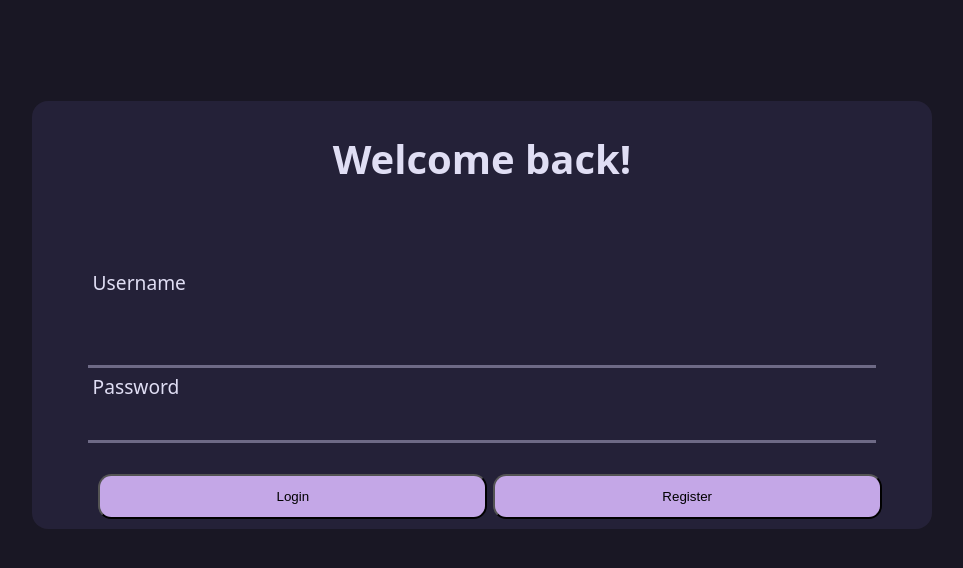
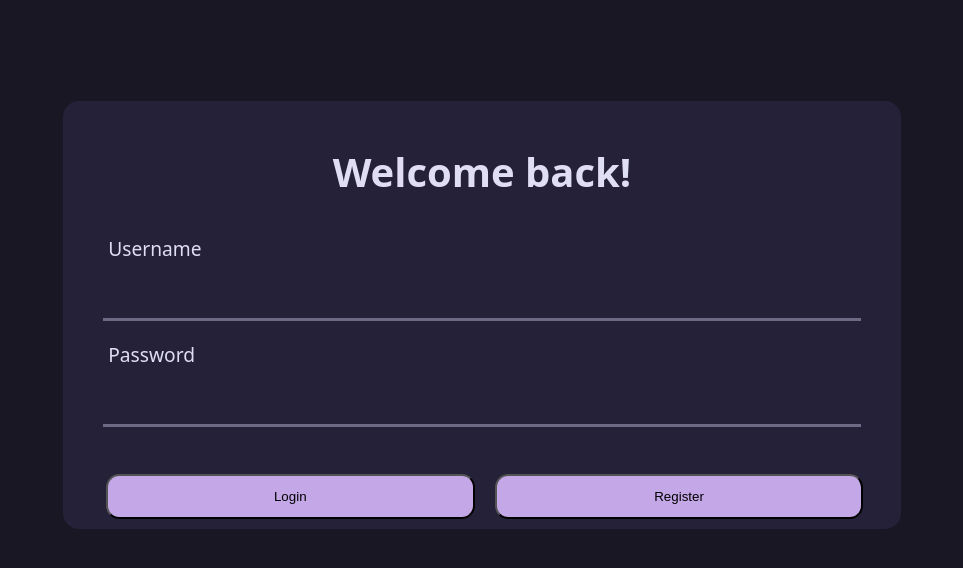
Before and after one commit to sumedhgirish/ScheMap, a React (Vite) app: page /login in a window 1280 px wide. Shown: the top 568 px of the page, without its empty margins (158-1121 px from the left). Built offline with nearby package versions, Linux system fonts and the light colour scheme.

Commit message:
Minor: Linked register page with login, and used display grid properly in login
Signed-off-by: Sumedh Girish <sumedh.girish@gmail.com>

```diff
--- a/src/Login.css
+++ b/src/Login.css
@@ -7,7 +7,7 @@
   margin: auto;
   margin-top: 8%;
   padding: 0.5em;
-  width: 70%;
+  width: 65%;
   height: 45ch;
   background-color: rgb(from var(--rpoverlay) r g b / 90%);
   border-radius: 1em;
@@ -15,29 +15,25 @@
 
 .loginTitle {
   font-size: 2.5rem;
-  margin: 0.5em 0.5em 2em 0.5em;
   color: var(--rptext);
 }
 
 .loginForm {
   margin: 2em;
-  padding: 0em 1em 0em 1em;
   text-align: left;
   display: grid;
-  gap: 0.5ch;
+  gap: 20px;
+  grid-template-columns: 1fr 1fr;
 }
 
 .inputLabel {
-  padding-left: 5px;
   font-size: 1.2em;
   color: var(--rptext);
 }
 
 .inputBox {
+  grid-column: span 2;
   width: 100%;
-  padding: 10px;
-  padding-top: 0px;
-  margin-bottom: 25px;
   border: none;
   border-bottom: 3px solid var(--rpmuted);
   font-size: 14px;
@@ -51,13 +47,6 @@
   border-bottom: 3px solid var(--rppine);
 }
 
-.buttons {
-  display: flex;
-  justify-content: space-around;
-  width: 100%;
-  padding: 0em 0.5em 0em 0.5em;
-}
-
 .formButton {
   width: 50%;
   height: 45px;
--- a/src/Login.jsx
+++ b/src/Login.jsx
@@ -1,3 +1,4 @@
+import { NavLink } from "react-router";
 import "./Login.css";
 
 function Login() {
@@ -26,10 +27,10 @@ function Login() {
           type="password"
           required
         />
-        <div className="buttons">
-          <input className="formButton" type="submit" value="Login" />
+        <input className="formButton" type="submit" value="Login" />
+        <NavLink to="/register">
           <input className="formButton" type="button" value="Register" />
-        </div>
+        </NavLink>
       </form>
     </div>
   );
```
